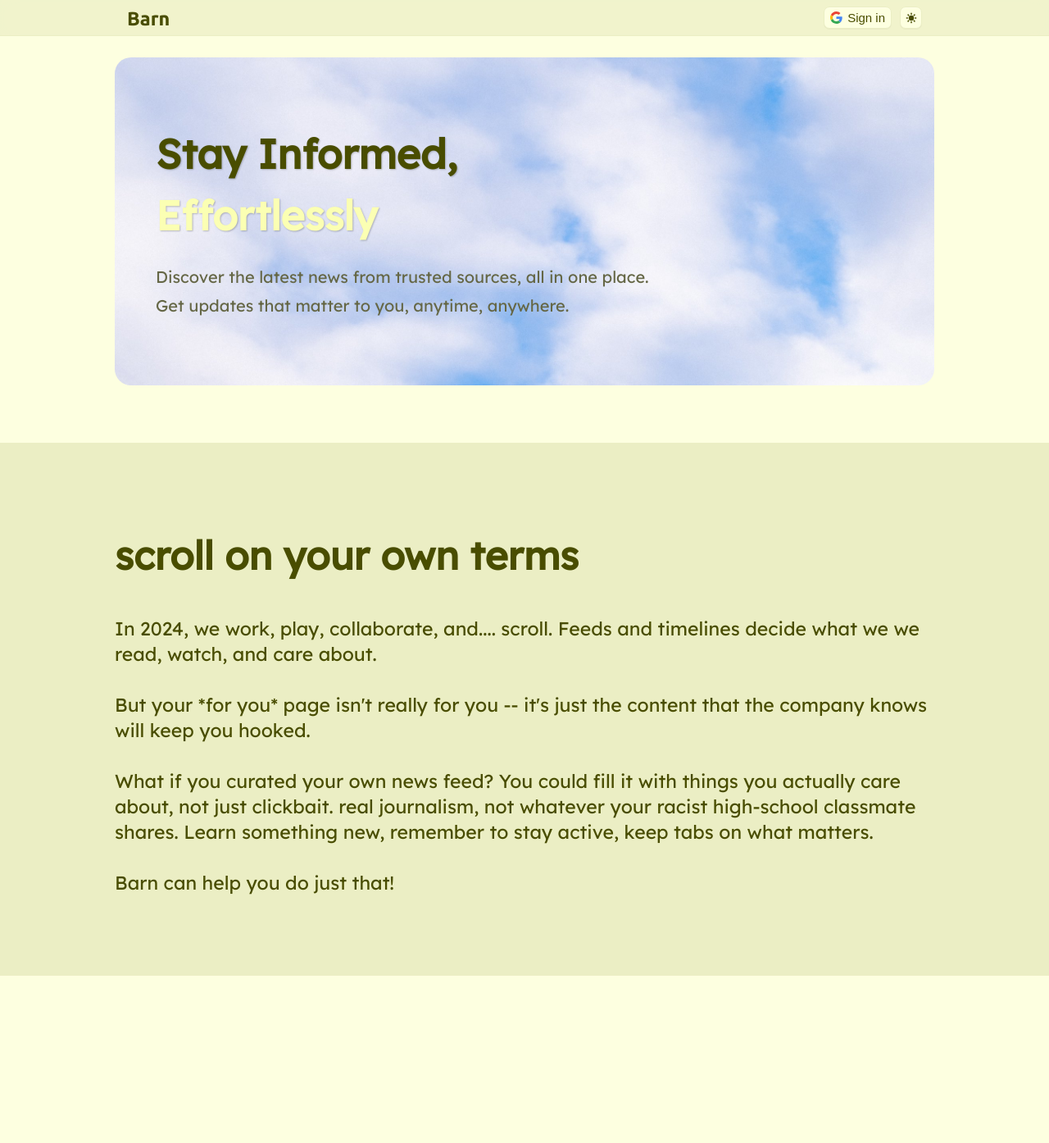
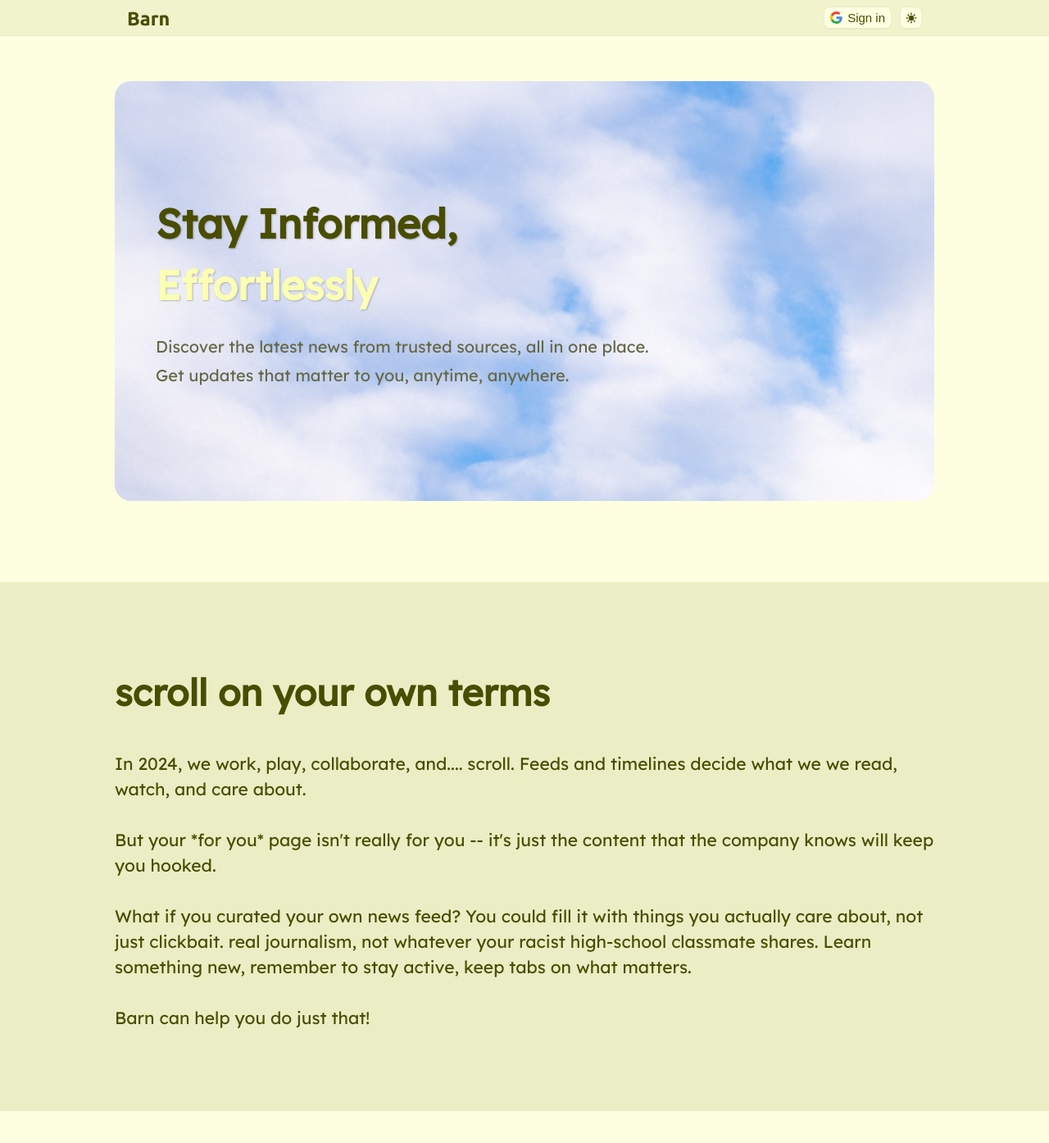
Before and after one commit to ABSanthosh/barn, a SvelteKit app: page / in a window 1280 px wide. Shown: the whole page at 82% size. Before the commit the page ends 1230 px from the top, so only its background shows below. Built offline with nearby package versions, Linux system fonts and the light colour scheme.

Commit message:
refactor: Update page layout and styling

```diff
--- a/src/routes/+page.svelte
+++ b/src/routes/+page.svelte
@@ -5,7 +5,8 @@
 <Header />
 
 <main class="HomePage">
-	<section class="Splash">
+	<section class="SplashWrapper">
+		<div class="Splash">
 			<h1>
 				Stay Informed, <br />
 				<span> Effortlessly </span>
@@ -14,6 +15,7 @@
 				Discover the latest news from trusted sources, all in one place. Get updates that matter to
 				you, anytime, anywhere.
 			</p>
+		</div>
 	</section>
 
 	<section class="About">
@@ -69,10 +71,13 @@
 		}
 	}
 
+	.SplashWrapper {
+		@include box(100%, 80vh);
+		@include make-flex();
+
 		.Splash {
-		width: 100%;
-		height: 50vh;
 			margin-top: 70px;
+			height: 80%;
 			border-radius: 20px;
 
 			background-size: cover;
@@ -118,7 +123,7 @@
 				margin-top: 60px;
 			}
 		}
-
+	}
 	.AboutGroup {
 		width: 100%;
 		display: grid;
@@ -143,7 +148,7 @@
 			max-width: $maxWidth;
 			margin: 0 48px;
 			h2 {
-				font-size: 48px;
+				font-size: 45px;
 				font-weight: 600;
 				margin: 32px 0;
 
@@ -153,7 +158,7 @@
 			}
 
 			p {
-				font-size: 23px;
+				font-size: 21px;
 				max-width: 100%;
 				line-height: 31px;
 
```
Lines whose indentation alone changed are shown as unchanged.
